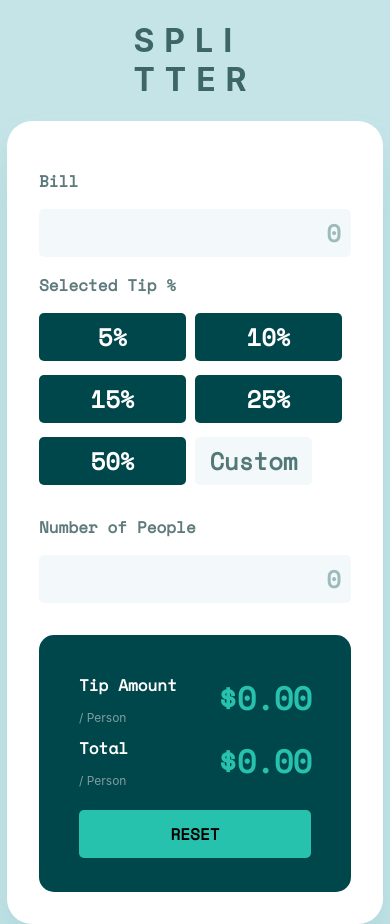
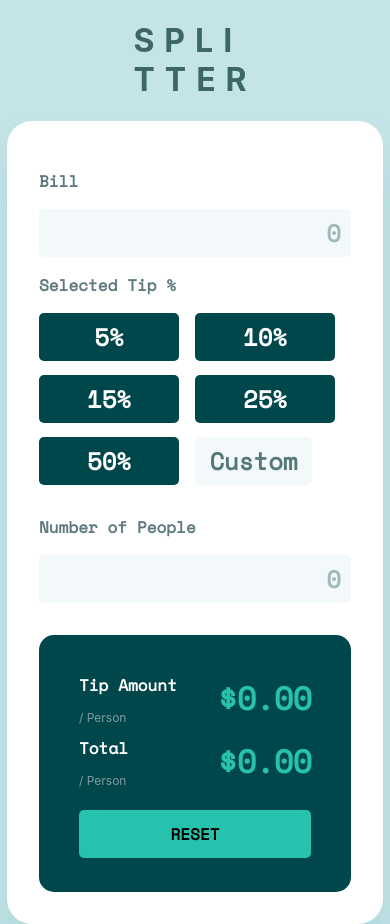
Before and after one commit to MistbornL/tip-calculator, a React (Create React App) app: page / in a window 390 px wide. Built offline with nearby package versions, Linux system fonts and the light colour scheme.

Commit message:
responsive finished

```diff
--- a/src/App.scss
+++ b/src/App.scss
@@ -36,7 +36,7 @@
     .tip-buttons {
       grid-template-columns: repeat(2, 1fr);
       button {
-        max-width: 147px;
+        max-width: 140px;
       }
     }
   }
```
